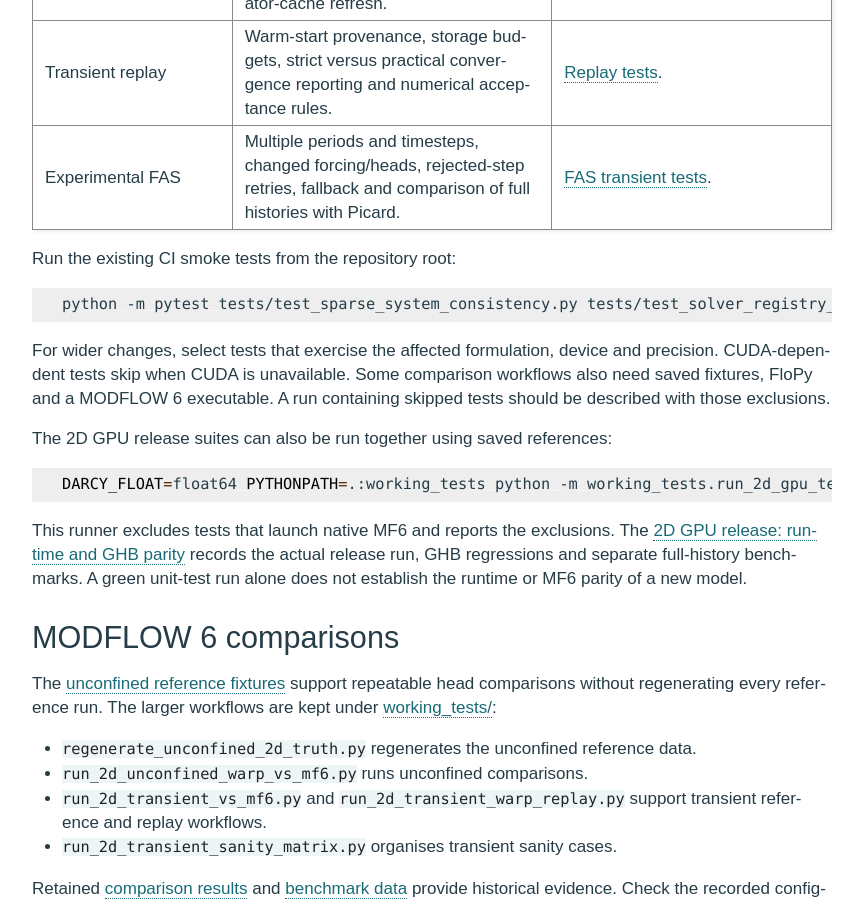
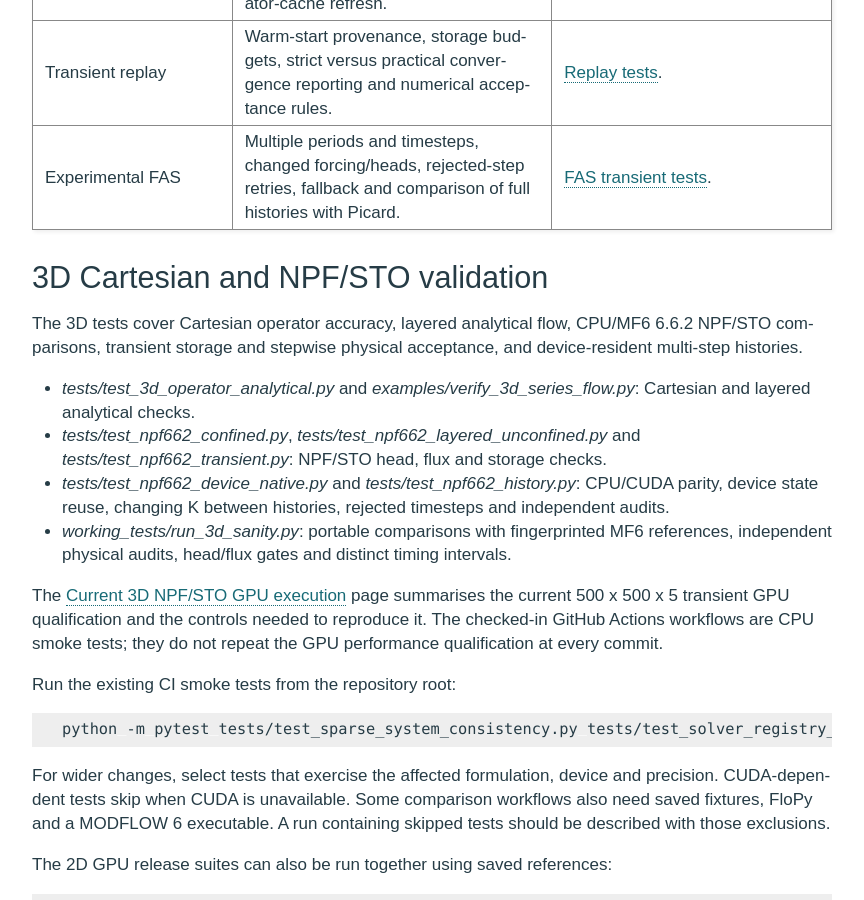
Before and after one commit to Lincoln-Environmental/DarcyWarp, a Sphinx documentation site: the page built from source/validation.rst, in a window 1280 px wide and 900 px high, scrolled down 1043 px. Shown: the whole window, without its empty margins (318-1182 px from the left). Built offline with Sphinx 7.4.7, drawn with Linux system fonts in a browser that asks for light colours; some of the changed text lies outside the part shown.

Commit message:
docs: add 3D history example and validation coverage

```diff
--- a/source/validation.rst
+++ b/source/validation.rst
@@ -62,6 +62,29 @@ and tolerances when interpreting a result.
      - Multiple periods and timesteps, changed forcing/heads, rejected-step
        retries, fallback and comparison of full histories with Picard.
      - `FAS transient tests <https://github.com/Lincoln-Environmental/DarcyWarp/blob/main/tests/test_fas_transient_multistep.py>`_.
+
+3D Cartesian and NPF/STO validation
+-----------------------------------
+
+The 3D tests cover Cartesian operator accuracy, layered analytical flow,
+CPU/MF6 6.6.2 NPF/STO comparisons, transient storage and stepwise physical
+acceptance, and device-resident multi-step histories.
+
+* `tests/test_3d_operator_analytical.py` and
+  `examples/verify_3d_series_flow.py`: Cartesian and layered analytical checks.
+* `tests/test_npf662_confined.py`, `tests/test_npf662_layered_unconfined.py`
+  and `tests/test_npf662_transient.py`: NPF/STO head, flux and storage checks.
+* `tests/test_npf662_device_native.py` and
+  `tests/test_npf662_history.py`: CPU/CUDA parity, device state reuse,
+  changing K between histories, rejected timesteps and independent audits.
+* `working_tests/run_3d_sanity.py`: portable comparisons with fingerprinted
+  MF6 references, independent physical audits, head/flux gates and distinct
+  timing intervals.
+
+The :doc:`npf_gpu_native` page summarises the current 500 x 500 x 5
+transient GPU qualification and the controls needed to reproduce it.
+The checked-in GitHub Actions workflows are CPU smoke tests; they do not
+repeat the GPU performance qualification at every commit.
 
 Run the existing CI smoke tests from the repository root:
 
```
